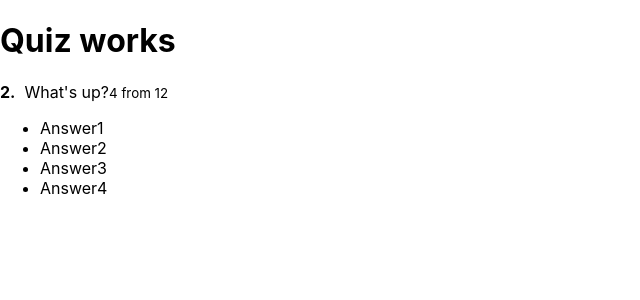
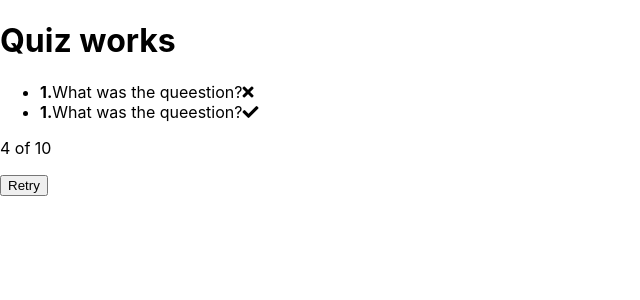
Before and after one commit to sofiakali/react-quiz, a React app: page / in a window 1280 px wide. Shown: the top 300 px of the page, without its empty margins (0-640 px from the left). Built offline with nearby package versions, Linux system fonts and the light colour scheme.

Commit message:
from 6 to 12 dynamic quiz and ending banner

```diff
--- a/public/index.html
+++ b/public/index.html
@@ -24,7 +24,8 @@
       work correctly both with client-side routing and a non-root public URL.
       Learn how to configure a non-root public URL by running `npm run build`.
     -->
-    <title>React App</title>
+    <link rel="stylesheet" href="https://use.fontawesome.com/releases/v5.12.0/css/all.css" integrity="sha384-REHJTs1r2ErKBuJB0fCK99gCYsVjwxHrSU0N7I1zl9vZbggVJXRMsv/sLlOAGb4M" crossorigin="anonymous">
+    <title>Quiz App</title>
   </head>
   <body>
     <noscript>You need to enable JavaScript to run this app.</noscript>
--- a/src/components/ActiveQuiz/ActiveQuiz.js
+++ b/src/components/ActiveQuiz/ActiveQuiz.js
@@ -5,11 +5,15 @@ import AnswersList from './AnswersList/AnswersList'
 const ActiveQuiz = props => (
     <div className={classes.ActiveQuiz}>
         <p className={classes.Question}>
-        <span><strong>2.</strong>&nbsp; What's up?</span>
-        <small>4 from 12</small>
+            <span><strong>{props.answerNumber}.</strong>&nbsp;
+             {props.question}
+            </span>
+            <small>{props.answerNumber} from {props.quizLength}</small>
         </p>
         <AnswersList
+        state={props.state}
         answers={props.answers}
+        onAnswerClick={props.onAnswerClick}
         />
     </div>
 )
--- a/src/components/ActiveQuiz/AnswersList/AnswerItem/AnswerItem.css
+++ b/src/components/ActiveQuiz/AnswersList/AnswerItem/AnswerItem.css
@@ -1,2 +1,20 @@
 .AnswerItem {
+    border: 1px solid white;
+    border-radius: 5px;
+    margin-bottom: 15px;
+    cursor: pointer;
+    padding: 8px;
 }
+
+.AnswerItem:hover {
+    background: rgba(255, 255, 255, .2);
+    transition: background .3s ease-in-out;
+}
+
+.AnswerItem.success {
+    background: rgba(161, 240, 69, .7);
+}
+
+.AnswerItem.error {
+    background: rgba(240, 87, 108, .7);
+}
--- a/src/components/ActiveQuiz/AnswersList/AnswerItem/AnswerItem.js
+++ b/src/components/ActiveQuiz/AnswersList/AnswerItem/AnswerItem.js
@@ -2,8 +2,15 @@ import React from 'react'
 import classes from './AnswerItem.css'
 
 const AnswerItem = props => {
+    const cls = [classes.AnswerItem]
+
+    if (props.state) {
+        cls.push(classes[props.state])
+    }
+
     return (
-        <li className={classes.AnswerItem}>
+        <li className={cls.join(' ')}
+        onClick={() => props.onAnswerClick(props.answer.id)}>
             {props.answer.text}
         </li>
     )
--- a/src/components/ActiveQuiz/AnswersList/AnswersList.css
+++ b/src/components/ActiveQuiz/AnswersList/AnswersList.css
@@ -1,4 +1,4 @@
-.AnswersList {
+.AnswerList {
     list-style: none;
     margin: 0;
     padding: 0;
--- a/src/components/ActiveQuiz/AnswersList/AnswersList.js
+++ b/src/components/ActiveQuiz/AnswersList/AnswersList.js
@@ -2,16 +2,21 @@ import React from 'react'
 import classes from './AnswersList.css'
 import AnswerItem from './AnswerItem/AnswerItem'
 
-const AnswersList = props => (
+const AnswersList = props => {
+    return (
     <ul className={classes.AnswerList}>
         {props.answers.map((answer, index) => {
             return (
                 <AnswerItem
+                    key={index}
                     answer={answer}
+                    onAnswerClick={props.onAnswerClick}
+                    state={props.state ? props.state[answer.id] : null}
                 />
             )
         }) }
     </ul>
-)
+    )
+}
 
 export default AnswersList
--- /dev/null
+++ b/src/components/FinishedQuiz/FinichedQuiz.js
@@ -0,0 +1,29 @@
+import React from 'react'
+import classes from './FinishedQuiz.css'
+
+
+const FinishedQuiz = props => {
+    return(
+        <div className={classes.FinishedQuiz}>
+            <ul>
+                <li>
+                    <strong>1.</strong>
+                    What was the queestion?
+                    <i className={'fa fa-times ' + classes.error} />
+                </li>
+                <li>
+                    <strong>1.</strong>
+                    What was the queestion?
+                    <i className={'fa fa-check ' + classes.success} />
+                </li>
+            </ul>
+            <p>4 of 10</p>
+
+            <div>
+                <button>Retry</button>
+            </div>
+        </div>
+    )
+}
+
+export default FinishedQuiz
--- /dev/null
+++ b/src/components/FinishedQuiz/FinishedQuiz.css
@@ -0,0 +1,25 @@
+.FinishedQuiz {
+    padding: 20px;
+    color: white;
+    border: 1px solid white;
+    border-radius: 5px;
+    box-sizing: border-box;
+}
+
+.FinishedQuiz ul {
+    list-style: none;
+    padding: 0;
+    margin: 0;
+}
+
+.FinishedQuiz ul li i {
+    margin-left: 10px;
+}
+
+.success {
+    color: rgba(161, 240, 69, .7);
+}
+
+.error {
+    color: rgba(240, 87, 108, .7);
+}
--- a/src/containers/Quiz/Quiz.js
+++ b/src/containers/Quiz/Quiz.js
@@ -1,20 +1,91 @@
 import React, { Component } from 'react'
 import classes from './Quiz.css'
 import ActiveQuiz from '../../components/ActiveQuiz/ActiveQuiz'
+import FinishedQuiz from '../../components/FinishedQuiz/FinichedQuiz'
 
 class Quiz extends Component {
 
     state = {
+        isFinished: true,
+        activeQuestion: 0,
+        answerState: null,
         quiz: [
             {
+                id: 1,
+                question: 'What is up?',
+                rightAnswerId: 2,
                 answers: [
-                    {text: 'Answer1'},
-                    {text: 'Answer2'},
-                    {text: 'Answer3'},
-                    {text: 'Answer4'}
+                    {id: 1, text: 'Answer1'},
+                    {id: 2, text: 'Answer2'},
+                    {id: 3, text: 'Answer3'},
+                    {id: 4, text: 'Answer4'}
+                ]
+            },
+             {
+                id: 2,
+                question: 'What is up, dude?',
+                rightAnswerId: 3,
+                answers: [
+                    {id: 1, text: 'Answer1'},
+                    {id: 2, text: 'Answer2'},
+                    {id: 3, text: 'Answer3'},
+                    {id: 4, text: 'Answer4'}
+                ]
+            },
+             {
+                id: 3,
+                question: 'What is up, gal?',
+                rightAnswerId: 2,
+                answers: [
+                    {id: 1, text: 'Answer1'},
+                    {id: 2, text: 'Answer2'},
+                    {id: 3, text: 'Answer3'},
+                    {id: 4, text: 'Answer4'}
                 ]
             }
         ]
+    }
+
+    onAnswerClickHandler = (answerId) => {
+        if(this.state.answerState) {
+            const key = Object.keys(this.state.answerState)[0]
+            if (this.state.answerState[key] === 'success') {
+                return
+            }
+        }
+
+        const question = this.state.quiz[this.state.activeQuestion]
+
+
+        if(question.rightAnswerId === answerId) {
+            this.setState({
+                answerState:{[answerId]: 'success'}
+            })
+
+            const timeout = window.setTimeout(() => {
+
+                if (this.isQuizFinished()) {
+                    this.setState({
+                        isFinished: true
+                    })
+                } else {
+                    this.setState({
+                        activeQuestion: this.state.activeQuestion + 1,
+                        answerState: null
+                    })
+                }
+                window.clearTimeout(timeout)
+            }, 1000)
+
+        } else {
+            this.setState({
+                answerState: {[answerId]: 'error'}
+            })
+        }
+    }
+
+    isQuizFinished() {
+        return this.state.activeQuestion + 1 === this.state.quiz.length
     }
 
     render() {
@@ -22,9 +93,18 @@ class Quiz extends Component {
             <div className={classes.Quiz}>
                 <div className={classes.QuizWrapper}>
                 <h1>Quiz works</h1>
-                    <ActiveQuiz
-                    answers={this.state.quiz[0].answers}
-                    />
+
+                {this.state.isFinished
+                    ? <FinishedQuiz />
+                    : <ActiveQuiz
+                        answers={this.state.quiz[this.state.activeQuestion].answers}
+                        question={this.state.quiz[this.state.activeQuestion].question}
+                        onAnswerClick={this.onAnswerClickHandler}
+                        quizLength={this.state.quiz.length}
+                        answerNumber={this.state.activeQuestion + 1}
+                        state={this.state.answerState}
+                     />
+                }
                 </div>
             </div>
         )
```
